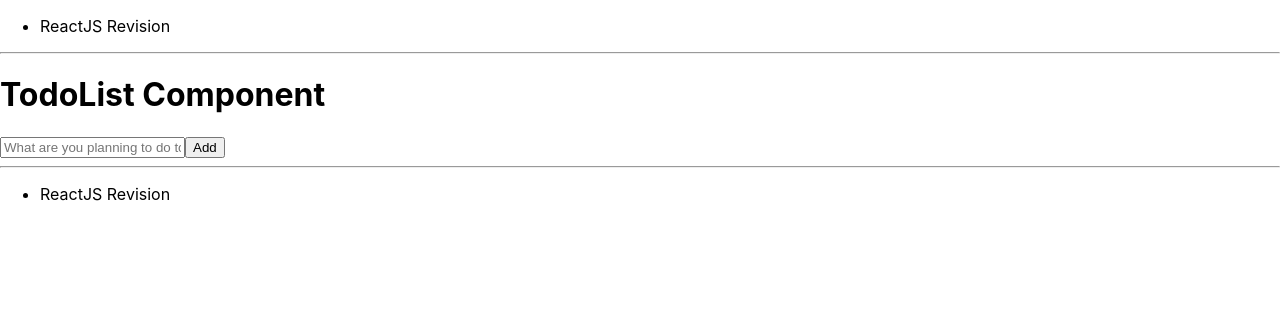
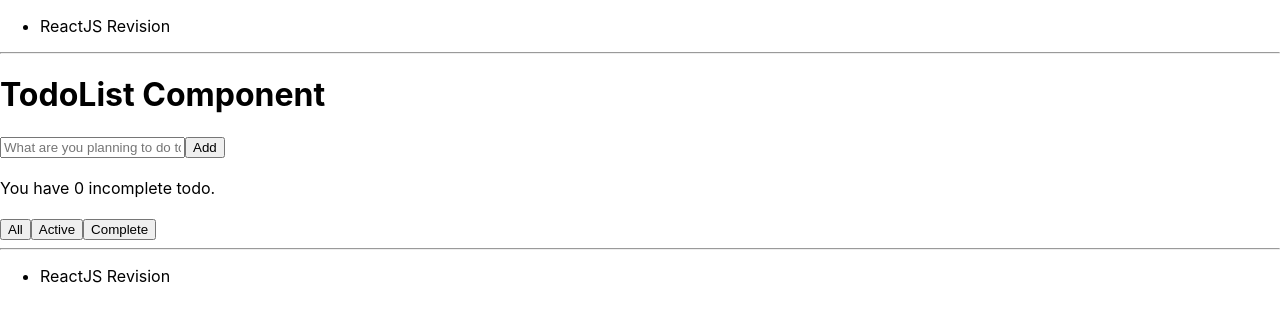
Before and after one commit to irfan87/dummy_react_app, a React (Create React App) app: page / in a window 1280 px wide. Shown: the top 322 px of the page. Built offline with nearby package versions, Linux system fonts and the light colour scheme.

Commit message:
display length of all, active and completed todos'

```diff
--- a/src/todo_components/TodoList.js
+++ b/src/todo_components/TodoList.js
@@ -5,6 +5,7 @@
 class TodoList extends Component {
   state = {
     todos: [],
+    todosToShow: "all",
   };
 
   addTodo = (todo) => {
@@ -28,12 +29,28 @@
     });
   };
 
+  updateTodoToShow = (s) => {
+    this.setState({
+      todosToShow: s,
+    });
+  };
+
   render() {
+    let todos = [];
+
+    if (this.state.todosToShow === "all") {
+      todos = this.state.todos;
+    } else if (this.state.todosToShow === "active") {
+      todos = this.state.todos.filter((todo) => !todo.complete);
+    } else if (this.state.todosToShow === "complete") {
+      todos = this.state.todos.filter((todo) => todo.complete);
+    }
+
     return (
       <div>
         <h1>TodoList Component</h1>
         <TodoForm onSubmit={this.addTodo} />
-        {this.state.todos.map((todo) => {
+        {todos.map((todo) => {
           return (
             <Todo
               key={todo.id}
@@ -42,6 +59,21 @@
             />
           );
         })}
+        <br />
+        <div>
+          You have {this.state.todos.filter((todo) => !todo.complete).length}{" "}
+          incomplete todo.
+        </div>
+        <br />
+        <div className="">
+          <button onClick={() => this.updateTodoToShow("all")}>All</button>
+          <button onClick={() => this.updateTodoToShow("active")}>
+            Active
+          </button>
+          <button onClick={() => this.updateTodoToShow("complete")}>
+            Complete
+          </button>
+        </div>
         <hr />
       </div>
     );
```
